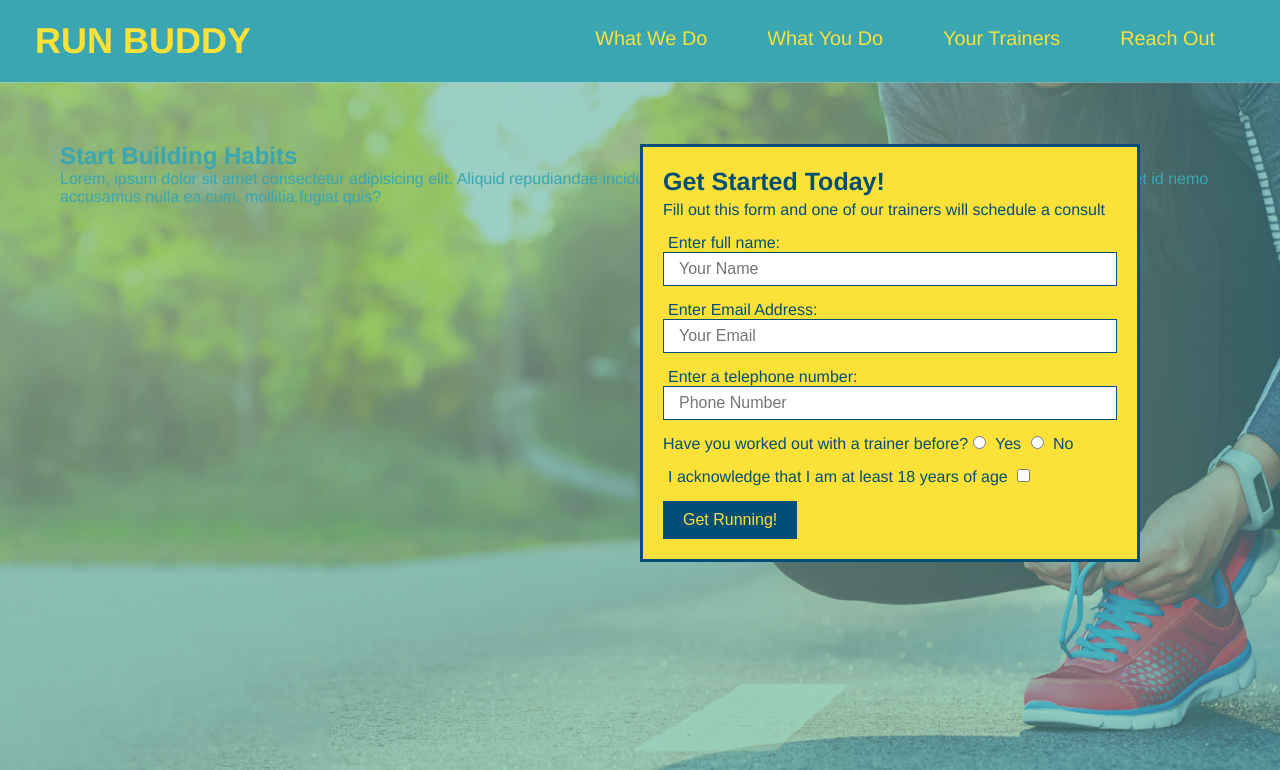
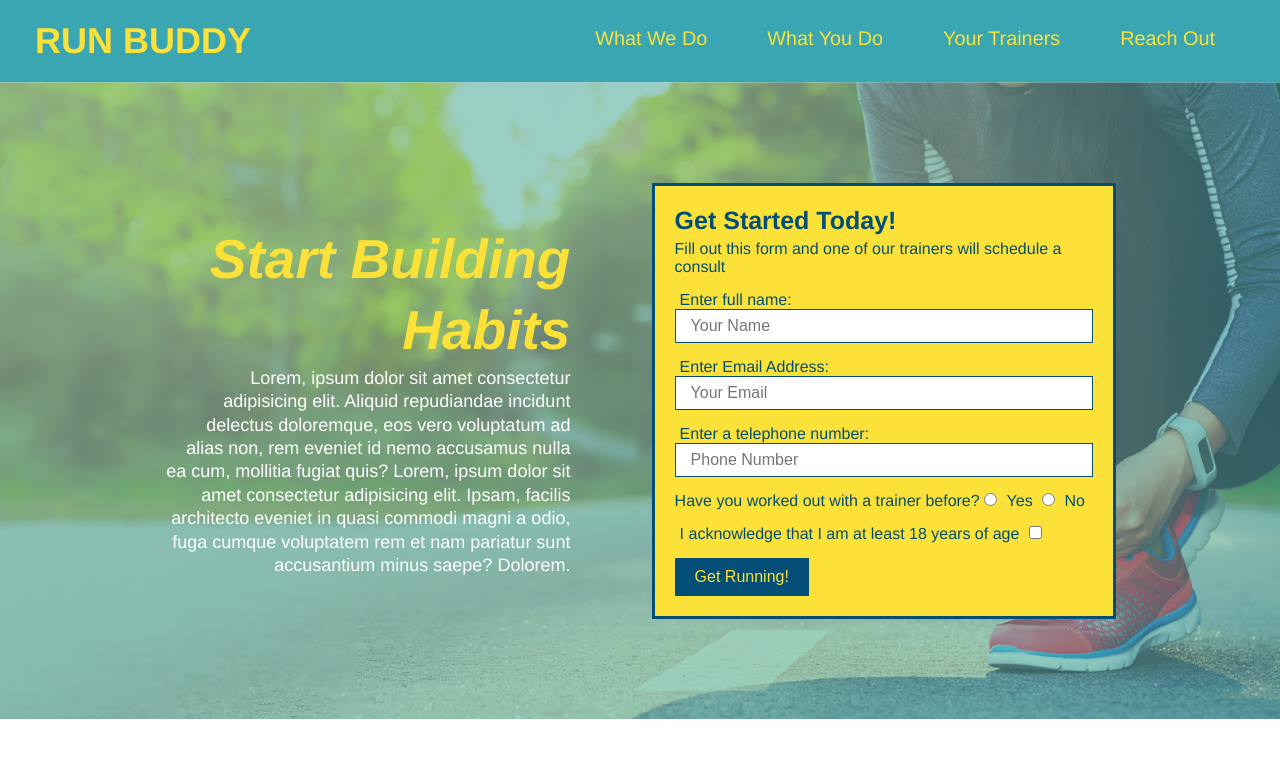
Before and after one commit to dsamuelson/run-buddy, a plain HTML site: page index.html in a window 1280 px wide. Shown: the top 770 px of the page. Drawn offline with Linux system fonts and the light colour scheme.

Commit message:
added flexbox to hero

```diff
--- a/assets/css/style.css
+++ b/assets/css/style.css
@@ -78,22 +78,37 @@ section {
 }
 /* Hero Style Start */
 .hero {
+    display: flex;
+    justify-content: center;
+    flex-wrap: wrap;
+    align-items: center;
     background-image: url("../images/hero-bg.jpg");
-    height: 700px;
     background-size: cover;
     background-position: center;
-    position: relative;
 }
 
 .hero-form {
     background-color: #fce138;
     border: 3px solid #024e76;
     padding: 20px;
-    width: 500px;
     color: #024e76;
-    position: absolute;
-    bottom: 220px;
-    right: 140px;
+    width: 40%;
+    margin: 3.5%;
+}
+
+.hero-cta {
+    width: 35%;
+    text-align: right;
+    margin: 3.5%;
+    color: #fff;
+    font-size: 18px;
+    line-height: 1.3;
+}
+
+.hero-cta h2 {
+    color: #fce138;
+    font-size: 55px;
+    font-style: italic;
 }
 
 .hero-form h3 {
--- a/index.html
+++ b/index.html
@@ -36,7 +36,7 @@
         <section class="hero">
             <article class="hero-cta">
                 <h2>Start Building Habits</h2>
-                <p>Lorem, ipsum dolor sit amet consectetur adipisicing elit. Aliquid repudiandae incidunt delectus doloremque, eos vero voluptatum ad alias non, rem eveniet id nemo accusamus nulla ea cum, mollitia fugiat quis?</p>
+                <p>Lorem, ipsum dolor sit amet consectetur adipisicing elit. Aliquid repudiandae incidunt delectus doloremque, eos vero voluptatum ad alias non, rem eveniet id nemo accusamus nulla ea cum, mollitia fugiat quis? Lorem, ipsum dolor sit amet consectetur adipisicing elit. Ipsam, facilis architecto eveniet in quasi commodi magni a odio, fuga cumque voluptatem rem et nam pariatur sunt accusantium minus saepe? Dolorem.</p>
             </article>
             <div class="hero-form">
                 <h3>Get Started Today!</h3>
```
